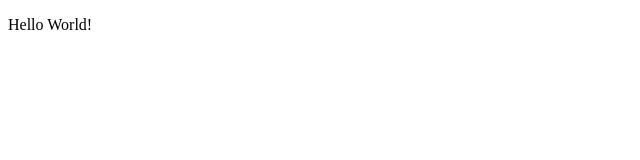
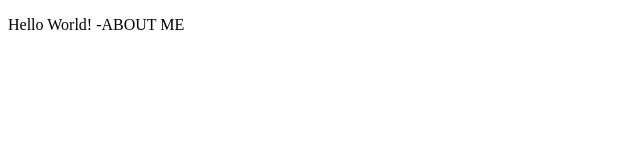
Before and after one commit to chishingwan21/gitclass, a plain HTML site: page index.html in a window 1280 px wide. Shown: the whole page, without its empty margins (0-640 px from the left). Drawn offline with Linux system fonts and the light colour scheme.

Commit message:
about me

```diff
--- a/index.html
+++ b/index.html
@@ -5,6 +5,8 @@
 	<title></title>
 </head>
 <body>
-<p>Hello World!</p>
+<p>Hello World!
+	-ABOUT ME
+</p>
 </body>
 </html>
```
